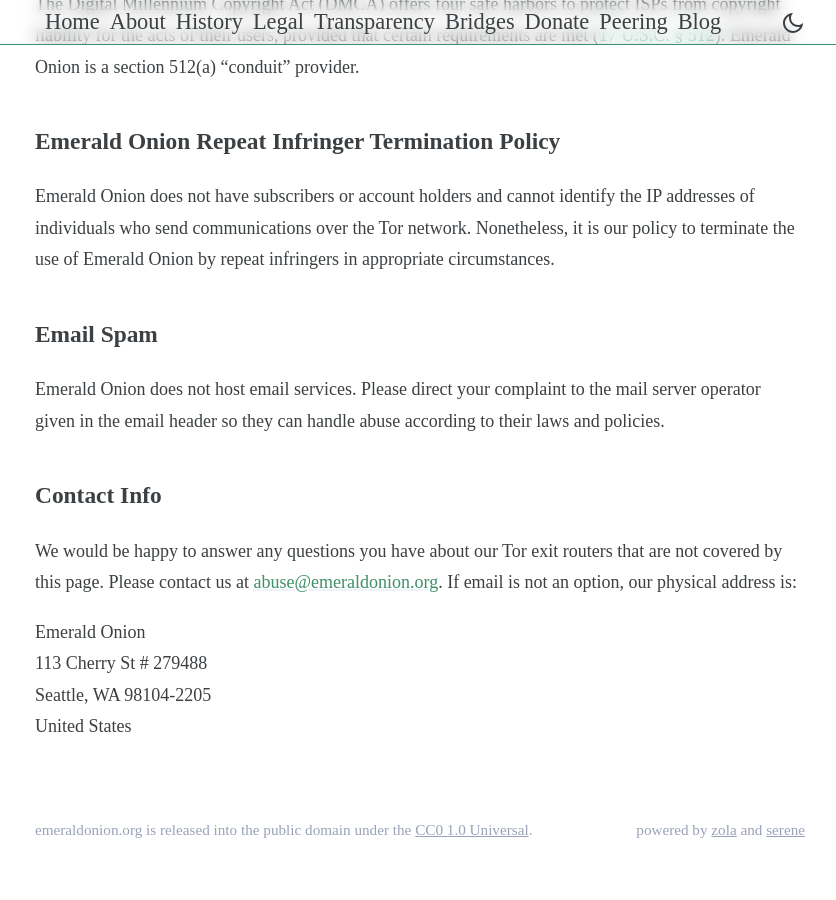
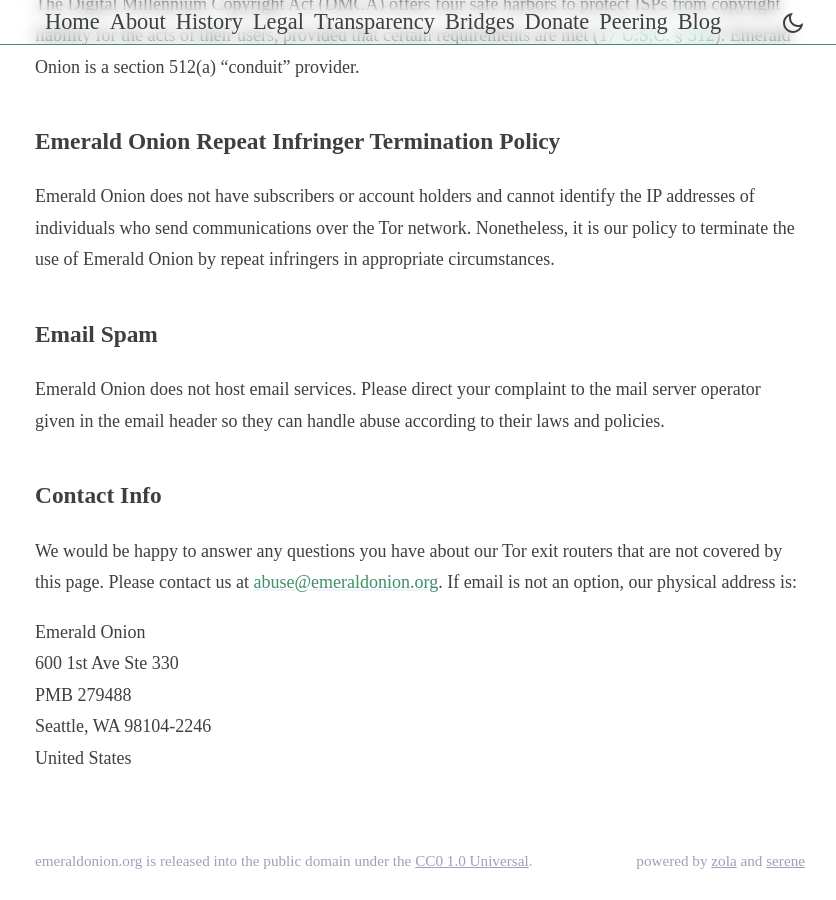
Before and after one commit to emeraldonion/emeraldonion.github.io, a Jekyll site: the page legal/index.html, which Jekyll copies as it is, in a window 1280 px wide and 900 px high, scrolled down 1307 px. Shown: the whole window, without its empty margins (220-1056 px from the left). Built offline with Jekyll 4.4.1, drawn with Linux system fonts in a browser that asks for light colours; before the commit the page ends 2176 px from its top, so only the background shows below that.

Commit message:
Update index.html
update address

```diff
--- a/legal/index.html
+++ b/legal/index.html
@@ -153,7 +153,7 @@
                         covered by this page. Please contact us at <a
                             href=mailto:abuse@emeraldonion.org>abuse@emeraldonion.org</a>. If email is not an option,
                         our physical address is:
-                    <p>Emerald Onion<br> 113 Cherry St # 279488<br> Seattle, WA 98104-2205<br> United States
+                    <p>Emerald Onion<br> 600 1st Ave Ste 330<br> PMB 279488<br> Seattle, WA 98104-2246<br> United States
                 </article>
             </div>
             <footer>
```
